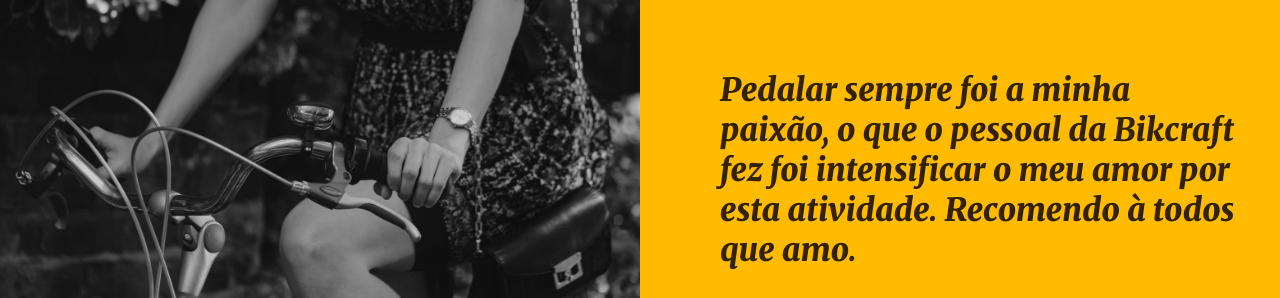
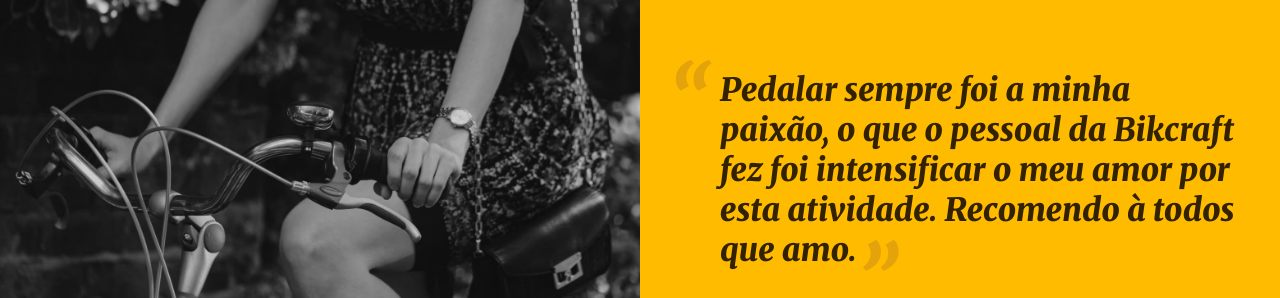
Before and after one commit to bruno-miho-dev/bikcraft, a plain HTML site: page index.html in a window 1280 px wide. Shown: the part 3371-3669 px from the top of the page. Drawn offline with Linux system fonts and the light colour scheme.

Commit message:
ajuste-depoimentos

```diff
--- a/css/home/depoimento.css
+++ b/css/home/depoimento.css
@@ -26,20 +26,20 @@
   position: relative;
 }
 
-.depoimento::before,
-.depoimento::after {
+.depoimento p::before,
+.depoimento p::after {
   font-size: 5rem;
   color: var(--cor-p2);
   position: absolute;
 }
 
-.depoimento::before {
+.depoimento p::before {
   content: "“";
   left: -50px;
   top: -20px;
 }
 
-.depoimento::after {
+.depoimento p::after {
   content: "”";
 }
 
```
